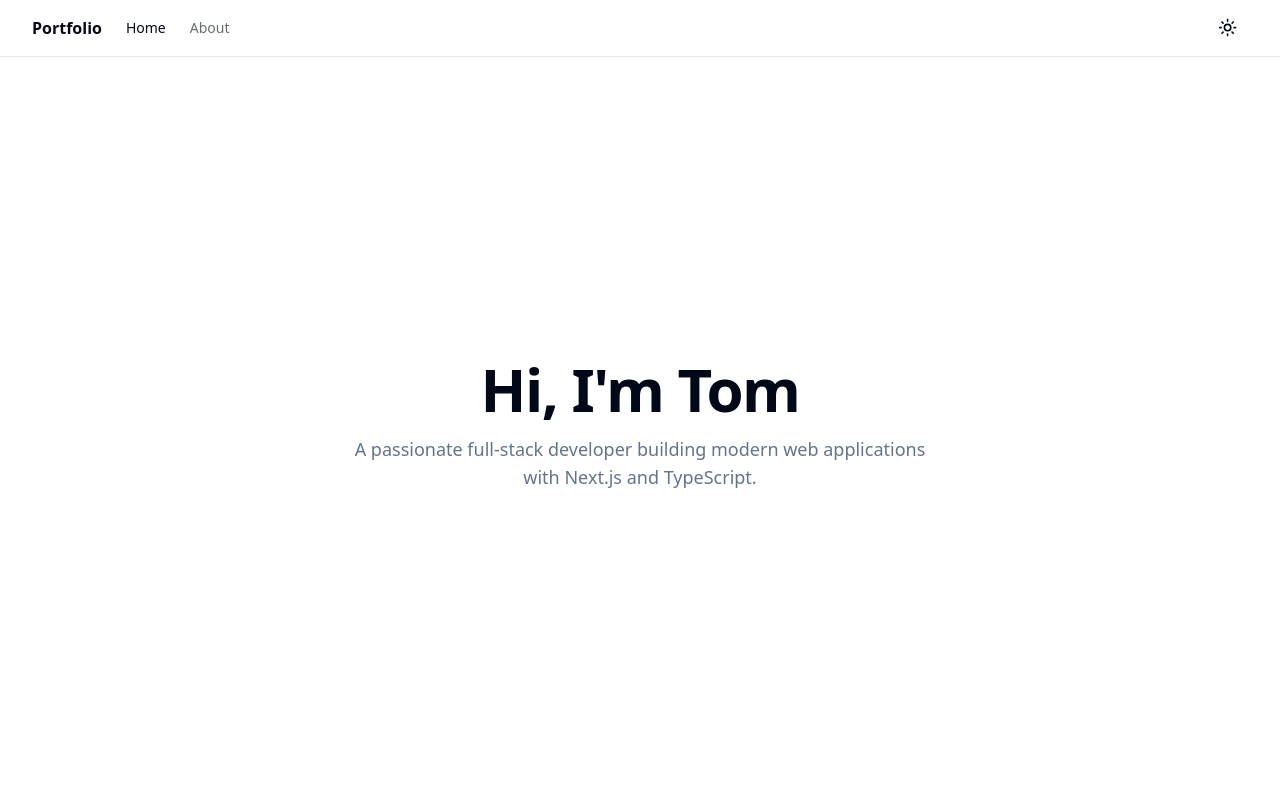
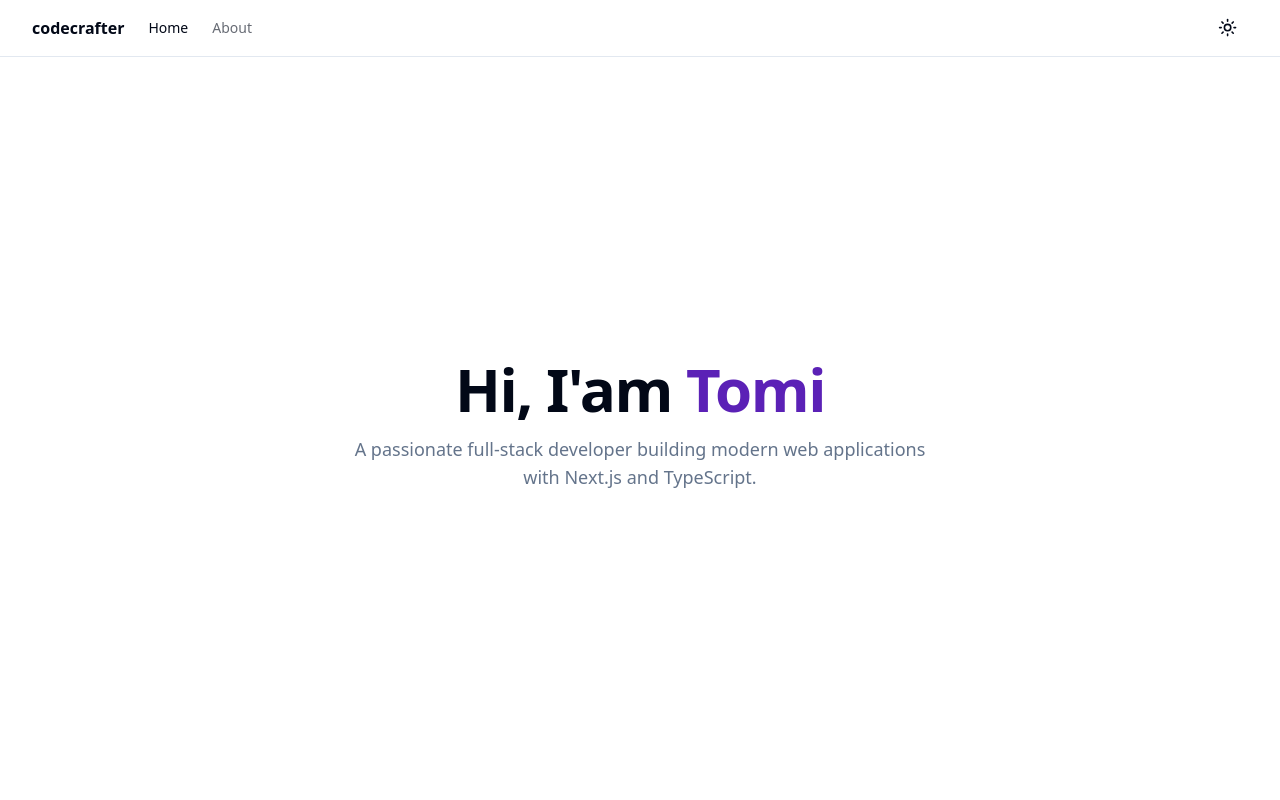
Before and after one commit to tomislav-varga/nextjs-portfolio-page, a Next.js app: page / in a window 1280 px wide. Shown: the top 800 px of the page. Built offline with nearby package versions, Linux system fonts and the light colour scheme.

Commit message:
change: color in h1 of hero section

```diff
--- a/src/components/layout/navbar.tsx
+++ b/src/components/layout/navbar.tsx
@@ -12,7 +12,7 @@ export function Navbar() {
       <div className="container flex h-14 items-center">
         <div className="mr-4 flex">
           <Link href="/" className="mr-6 flex items-center space-x-2">
-            <span className="font-bold">Portfolio</span>
+            <span className="font-bold">codecrafter</span>
           </Link>
           <nav className="flex items-center space-x-6 text-sm font-medium">
             <Link
--- a/src/components/sections/hero-section.tsx
+++ b/src/components/sections/hero-section.tsx
@@ -3,7 +3,7 @@ export function HeroSection() {
     <section className="flex flex-col items-center justify-center min-h-[calc(100vh-4rem)] gap-8 py-8">
       <div className="flex flex-col items-center text-center gap-4">
         <h1 className="text-4xl font-bold tracking-tight sm:text-6xl">
-          Hi, I'm Tom
+          Hi, I'am <span className="text-violet-800">Tomi</span>
         </h1>
         <p className="text-lg text-muted-foreground max-w-[600px]">
           A passionate full-stack developer building modern web applications
```
